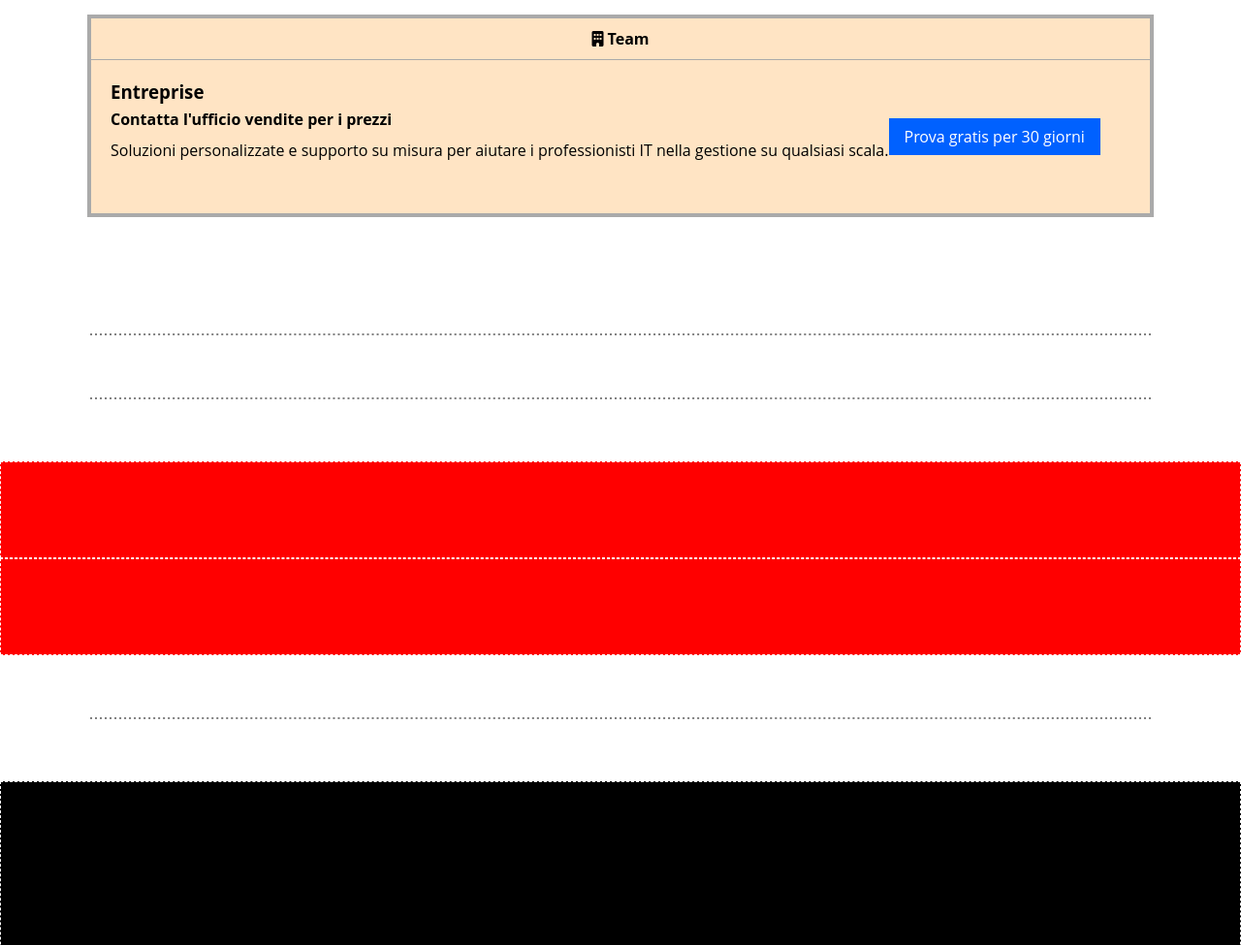
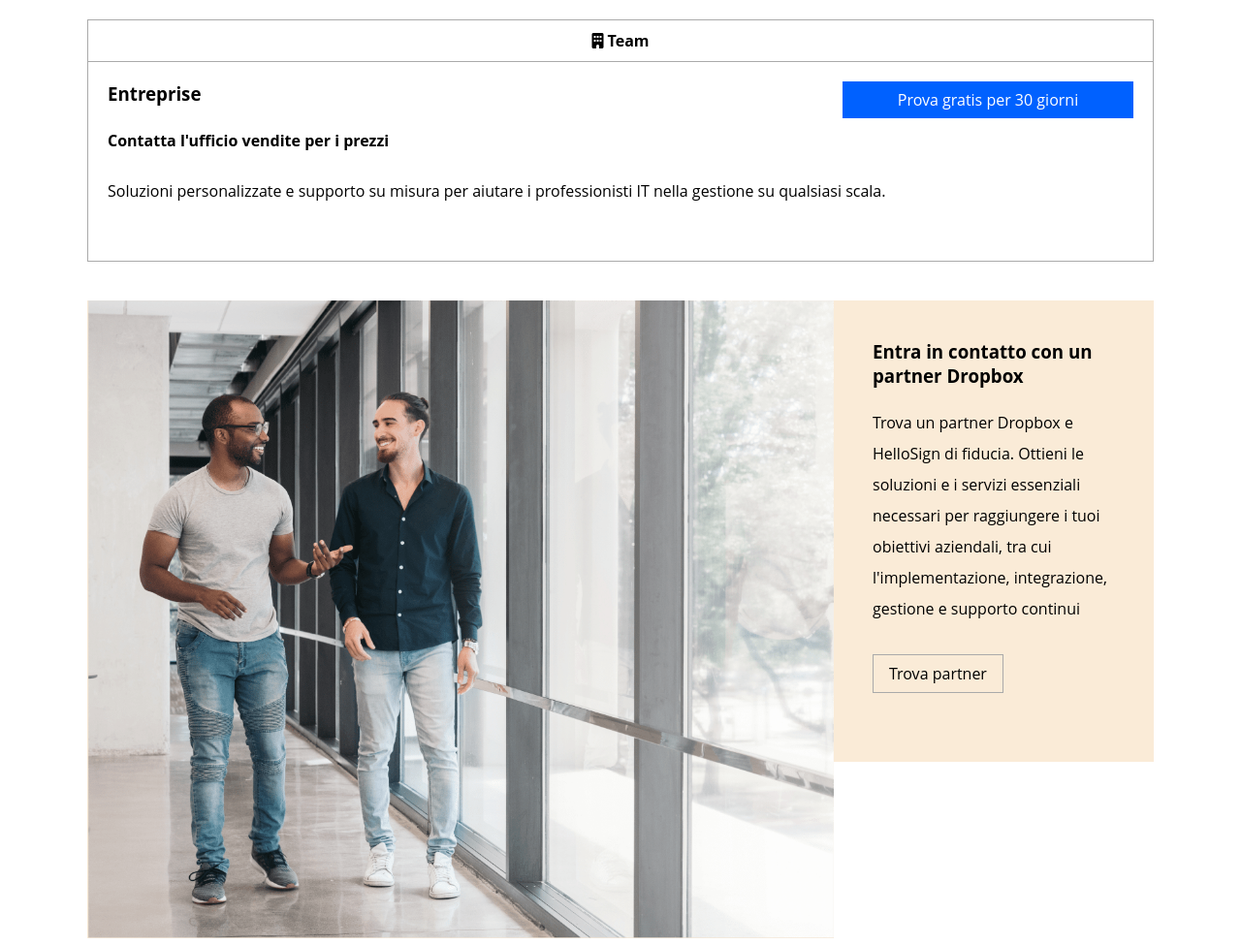
Before and after one commit to MonicaIzzo/htmlcss-dropbox, a plain HTML site: page index.html in a window 1280 px wide. Shown: the part 1990-2965 px from the top of the page at 97% size. Drawn offline with Linux system fonts and the light colour scheme.

Commit message:
add PARTNERS

```diff
--- a/css/style.css
+++ b/css/style.css
@@ -42,7 +42,7 @@ h2 {
 
 h3 {
     font-weight:700;
-    margin-bottom:  var(--mg-bt);
+    margin-bottom: 20px;
 }
 
 h4 {
@@ -74,7 +74,11 @@ a {
     text-align: center;
 }
 
-
+.btn-normal {
+    border: 1px solid #aaa;
+    text-decoration: none;
+    padding: 8px 16px;
+}
 
 p {
 line-height: 2;
@@ -94,10 +98,6 @@ margin: 40px 0;
     margin: 0 auto;
 }
 
-.flex {
-    display: flex;
-}
-
 .mg-bn {
     margin-bottom: var(--space);
 }
@@ -114,8 +114,16 @@ margin: 40px 0;
     margin-top: var(--space);
 }
 
+.mg-tp-small {
+    margin-top: var(--space-small);
+}
+
 .mg-tp-large {
     margin-top: var(--space-large);
+}
+
+.pd-tp {
+    padding-top: var(--space);
 }
 
 .pd-tp-large {
@@ -251,10 +259,10 @@ margin: 40px 0;
     height: 100px;
 }
 
-.contacts, .operations, .faq {
+operations, .faq {
     background-color: grey;
     border: 1px dashed white;
-    minheight: 100px;
+    min-height: 100px;
     margin: 4rem 0;
 }
 
@@ -265,6 +273,7 @@ margin: 40px 0;
     border-radius: 50%;
     background-color: white;
     border: 4px solid var(--highlighted-color);
+    margin: 5px;
 }
 
 .circle-on {
@@ -277,12 +286,13 @@ margin: 40px 0;
 }
 
 .subscription-options {
-    color: aqua;
     margin-right: 20px;
+    line-height: 30px;
+    vertical-align: top;
 }
 
 .subscription {
-    background-color: azure;
+    height: 30px;
 }
 
 .prince-table {
@@ -301,22 +311,19 @@ margin: 40px 0;
 }
 
 .column-full {
-    background-color: bisque;
     width:  100%;
-    border: 4px solid var(--secondary-color);
+    border: 1px solid var(--secondary-color);
+    height: 250px;
 }
 
 
-
-/* #FOOTER */
-
-.footer {
-    background-color: black;
-    border: 1px dashed white;
-    height: 600px;
+.table-flex {
+    display: flex;
+    justify-content: space-between;
+    align-content: flex-start;
+    align-items: flex-start;
+    gap: 40px;
 }
-
-
 
 .header-table {
     border-bottom: 1px solid var(--secondary-color);
@@ -342,3 +349,53 @@ margin: 40px 0;
     text-decoration:underline;
     padding: 0px 0px;
 }
+
+
+.btn-left {
+    flex-basis: 300px;
+}
+
+.footer-table {
+    padding: 0 20px;
+}
+
+.contacts {
+    margin-top: 40px;
+    margin-bottom: 40px;
+}
+
+
+
+/* #FOOTER */
+
+.footer {
+    background-color: black;
+    border: 1px dashed white;
+    height: 600px;
+}
+
+
+
+
+
+.col-3-1 {
+    display: flex;
+    justify-content: space-between;
+    align-items: flex-start
+}
+
+.col-large {
+    flex-basis: 70%;
+    background-color: antiquewhite;
+}
+
+.col-small {
+    flex-basis: 30%;
+    background-color: antiquewhite;
+    padding: 40px;
+}
+
+.col-large img{
+    max-width: 100%;
+    display: block;
+}
--- a/index.html
+++ b/index.html
@@ -94,7 +94,8 @@ Dropbox Business è più di uno spazio di archiviazione sicuro: è un modo intel
                 </div>
                 <div class="body-table">
                     <h3>Professional</h3>
-                    <p><strong>€ 12.00</strong><br>/mese</p>
+                    <p><strong>€ 12.00</strong></p>
+                    <p>/mese</p>
                     <div>
                         <ul class="list-info fa-ul mg-tp">
                             <li><span class="fa-li"><i class="fa-solid fa-user"></i></span>Utente</li>
@@ -128,7 +129,8 @@ Dropbox Business è più di uno spazio di archiviazione sicuro: è un modo intel
                 </div>
                 <div class="body-table">
                     <h3>Advanced</h3>
-                    <p><strong>€ 18.00</strong><br>/utente/mese</p>
+                    <p><strong>€ 18.00</strong></p>
+                    <p>/utente/mese</p>
                     <div>
                         <ul class="list-info fa-ul mg-tp">
                             <li><span class="fa-li"><i class="fa-solid fa-people-group"></i></span>3 o più utenti</li>
@@ -158,23 +160,26 @@ Dropbox Business è più di uno spazio di archiviazione sicuro: è un modo intel
                 </div>
                 </div>
 
+
+
+
 <!-- COLONNA 3 -->
                 <div class="column">
-                <div class="header-table">
-                    <i class="fa-solid fa-building"></i>
-                    <span><strong>Azienda</strong></span>
+                    <div class="header-table">
+                        <i class="fa-solid fa-building"></i>
+                        <span><strong>Azienda</strong></span>
                 </div>
                 <div class="body-table">
                     <h3>Professional</h3>
-                    <p><strong>Contattaci</strong><br>-</p>
-                    <div>
+                    <p><strong>Contattaci</strong></p>
+                    <p>-</p>
                         <ul class="list-info fa-ul mg-tp">
                             <li><span class="fa-li"><i class="fa-solid fa-user"></i></span>10 o più utenti</li>
                             <li><span class="fa-li"><i class="fa-solid fa-folder"></i></span>Soluzioni personalizzabili per la tua azienda</li>
                             <li><span class="fa-li"><i class="fa-solid fa-share-nodes"></i></span>Assistenza personalizzata per aiutare gli amministratori in una gestione su larga scala.</li>
 
                         </ul>
-                    </div>
+
                     <div class="mg-tp mg-bn">
                     <a class="btn-highlighted-100">Prova gratis per 30 giorni</a>
                     </div>
@@ -192,38 +197,56 @@ Dropbox Business è più di uno spazio di archiviazione sicuro: è un modo intel
                     </div>
                 </div>
                 </div>
+                 </div>
                 </div>
             </div>
 <!-- COLONNA FULL TEAM -->
-            <div class="team mg-tp mg-bn-large">
-            <div class="column-full">
+            <div class="team main-conteiner">
+                <div class="column-full mg-tp-small mg-bn-small">
                 <div class="header-table">
                     <i class="fa-solid fa-building"></i>
                     <span><strong>Team</strong></span>
                 </div>
                 <div class="body-table">
-                    <div class="flex">
-                    <div><h3>Entreprise</h3>
-                    <p><strong>Contatta l'ufficio vendite per i prezzi</strong></p>
-                    <div>
+                    <div class="table-flex">
+                        <div>
+                        <h3>Entreprise</h3>
+                        <p><strong>Contatta l'ufficio vendite per i prezzi</strong></p>
+                        </div>
+                        <div class="btn-left">
+                            <a class="btn-highlighted-100">Prova gratis per 30 giorni</a>
+                        </div>
+
+
+                    </div>
+
+                </div>
+                         <div class="pd-tp footer-table">
                         <p>
                         Soluzioni personalizzate e supporto su misura per aiutare i professionisti IT nella gestione su qualsiasi scala.
                         </p>
                     </div>
-                        </div>
-                        <div>
-                        <div class="mg-tp mg-bn">
-                            <a class="btn-highlighted-100">Prova gratis per 30 giorni</a>
-                        </div>
-                        </div>
-                    </div>
                 </div>
+            </div>
             </div>
 
 
 
+ <!-- COLONNA CONTATTI -->
+        <div class="contacts col-3-1 main-conteiner mg-bn-large">
+            <div class="col-large">
+                <img src="img/partner.png">
+            </div>
+
+            <div class="col-small">
+                <h3>Entra in contatto con un partner Dropbox</h3>
+                <p>Trova un partner Dropbox e HelloSign di fiducia. Ottieni le soluzioni e i servizi essenziali necessari per raggiungere i tuoi obiettivi aziendali, tra cui l'implementazione, integrazione, gestione e supporto continui</p>
+                    <div class="mg-bn mg-tp">
+                    <a href="#" class="btn-normal">Trova partner</a>
+                    </div>
 
             </div>
+        </div>
 
 
 
@@ -233,10 +256,9 @@ Dropbox Business è più di uno spazio di archiviazione sicuro: è un modo intel
 
 
 
-            <div class="contacts"></div>
             <div class="operations"></div>
             <div class="payff"></div>
-        </div>
+
         <div class="full-screen parners">
 
         </div>
@@ -246,7 +268,7 @@ Dropbox Business è più di uno spazio di archiviazione sicuro: è un modo intel
             <div class="main-conteiner">
                 <div class="faq"></div>
             </div>
-        </div>
+
     </main>
     <footer>
     <div class="footer">
```
